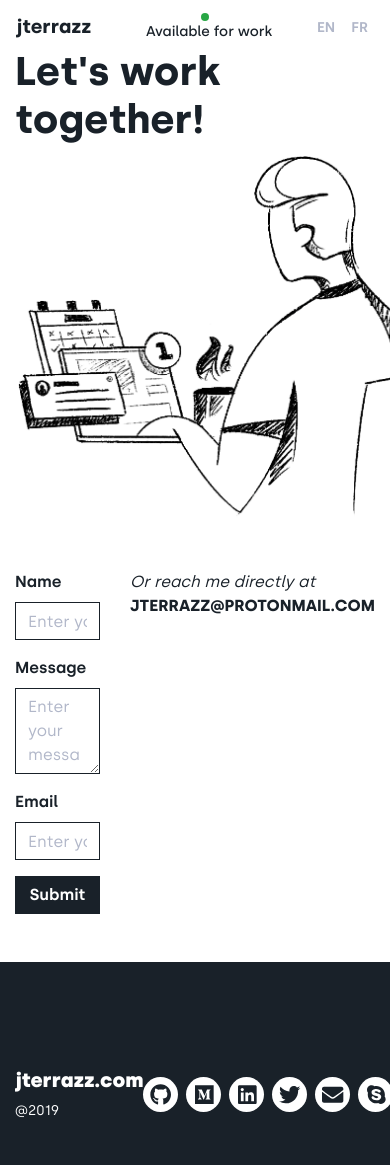
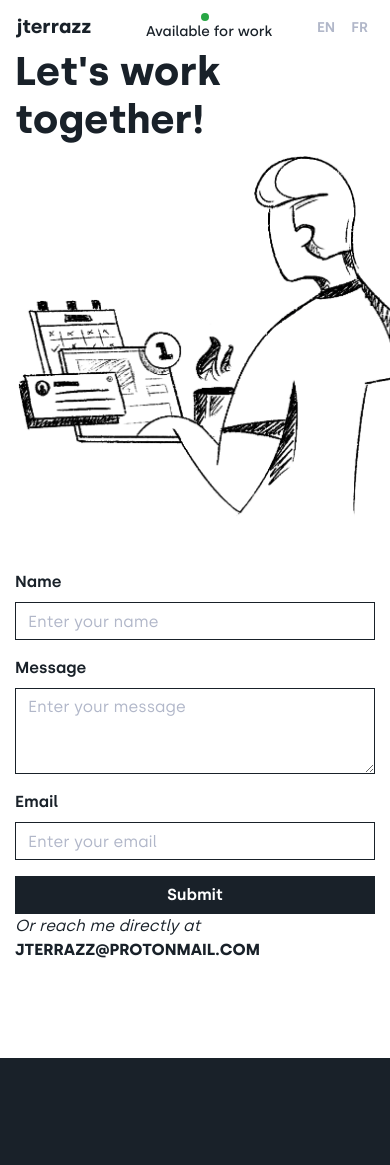
Before and after one commit to jterrazz/archive.jterrazz.github.io, a React (Create React App) app in the folder web/: page /#/contact in a window 390 px wide. Shown: the top 1165 px of the page. Built offline with nearby package versions, Linux system fonts and the light colour scheme.

Commit message:
Responsive /contact base

```diff
--- a/web/src/components/pages/Contact.js
+++ b/web/src/components/pages/Contact.js
@@ -32,7 +32,7 @@ const ContactPage = props => {
       </Row>
 
       <Row>
-        <Col>
+        <Col xs={12} md={6}>
           <Formik
             // validationSchema={schema}
             onSubmit={onSubmit}
@@ -97,7 +97,7 @@ const ContactPage = props => {
           }
         </Col>
 
-        <Col>
+        <Col xs={12} md={6}>
           <p className="font-italic m-0">{t('contactReachMeTitle')} at </p>
           <p className="text-uppercase font-weight-bold mb-5"><a href={"mailto:" + config.email} className="text-dark">{config.email}</a></p>
         </Col>
```
